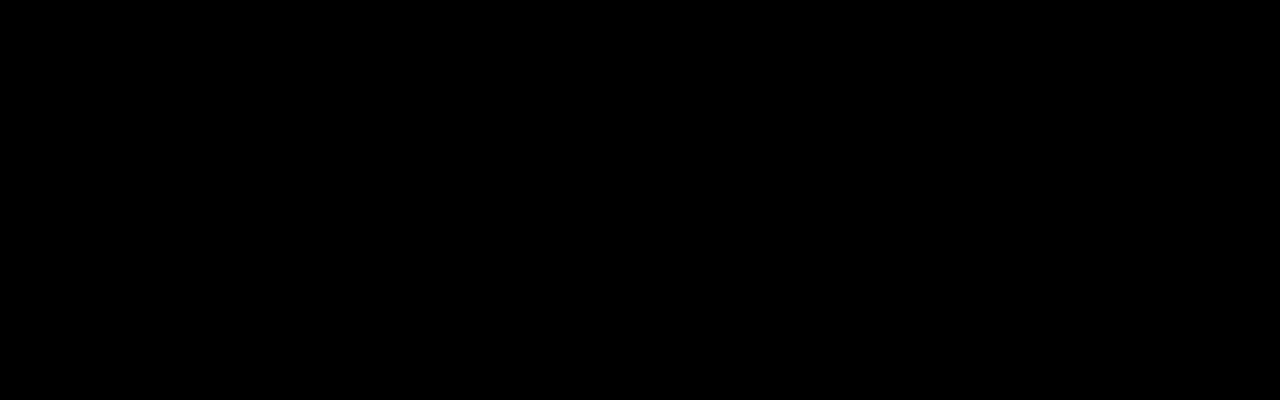
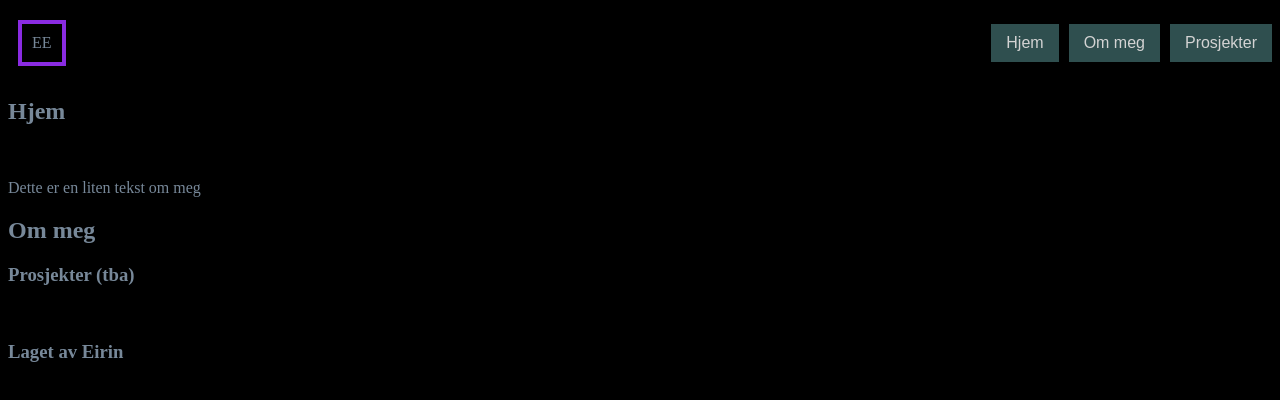
Before and after one commit to eirinedvinsen/stackblitz-starters-oppgave1, a website: page index.html in a window 1280 px wide. Drawn offline with Linux system fonts and the light colour scheme.

Commit message:
Assignment, work on css and html

```diff
--- a/index.html
+++ b/index.html
@@ -16,9 +16,9 @@
       <div class="headerLogo">EE</div>
       <nav>
         <ul class="navigationList">
-          <li>Hjem</li>
-          <li>Om meg</li>
-          <li>Prosjekter</li>
+          <li><a href="#Home"><button type="button">Hjem</button></a></li>
+          <li><a href="#OmMeg"><button type="button">Om meg</button></a></li>
+          <li><a href="#Prosjekter"><button type="button">Prosjekter</button></a></li>
         </ul>
       </nav>
     </header>
@@ -26,15 +26,15 @@
     <main>
       <!-- Main innhold: Hoved informasjon delt i seksjon inndelinger -->
       <section class="hero">
-        <h1>Hjem</h1>
+        <h1 id="Home">Hjem</h1>
       <div class="heroIntro">
         <img src="" alt="">
-        <p></p>
+        <p>Dette er en liten tekst om meg</p>
       </div>
       </section>
 
       <section>
-        <h2>Om meg</h2>
+        <h2 id="OmMeg">Om meg</h2>
         <p></p>
         <p></p>
       </section>
@@ -42,7 +42,7 @@
       <section>
         <!-- prosjekter -->
         <div>
-          <h3>Prosjekter (tba)</h3>
+          <h3 id="Prosjekter">Prosjekter (tba)</h3>
           <img src="" alt="">
           <p></p>
         </div>
--- a/styles.css
+++ b/styles.css
@@ -3,19 +3,36 @@ body {
   /* CSS Declaration */
   /* CSS Rule property:value; */
   background-color: black;
+  color: lightslategray;
 }
 
 header {
   display: flex;
   align-items: center;
-  justify-content: space space-between;
+  justify-content: space-between;
 }
 
 .headerLogo {
   /* Shorthand */
-  border: 4px blueviolet solid
+  border: 4px blueviolet solid;
 
   padding: 10px;
   margin: 10px;
 
 }
+
+.navigationList {
+  display: flex;
+  gap: 10px;
+  list-style-type: none;
+}
+button {
+  background-color: darkslategrey;
+  border: none;
+  color: lightgray;
+  padding: 10px 15px;
+  text-align: center;
+  text-decoration: dotted;
+  display: inline-block;
+  font-size: 16px;
+}
```
Also changed, not shown: 1 other file.
